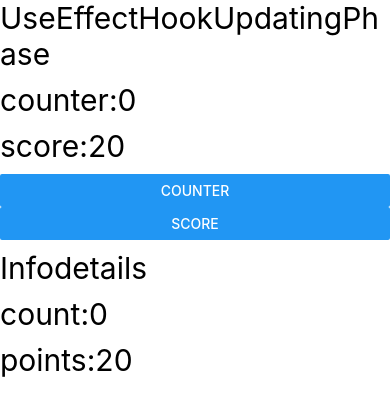
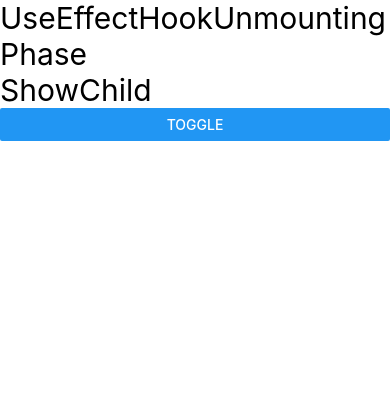
Before and after one commit to bhattk64/React-Native-Practice, a React Native app: screen / in a window 390 px wide. Shown: the top 416 px of the page. Built offline with nearby package versions, Linux system fonts and the light colour scheme.

Commit message:
use effect hook for unmounting phase

```diff
--- a/App.jsx
+++ b/App.jsx
@@ -2,7 +2,8 @@
 // import {Text,View,Button}from 'react-native'
 // import First from './src/components/First'
 import {View} from 'react-native'
-import UseEffectHookUpdatingPhase from './src/components/UseEffectHookUpdatingPhase'
+import UseEffectHookUnmountingPhase from './src/components/UseEffectHookUnmountingPhase'
+// import UseEffectHookUpdatingPhase from './src/components/UseEffectHookUpdatingPhase'
 // import UseEffectHook from './src/components/UseEffectHook'
 // import ClassComponenets from './src/components/ClassComponenets'
 // import Grid from './src/components/Grid'
@@ -38,7 +39,8 @@
     {/* <Grid/> */}
      {/* <ClassComponenets/> */}
      {/* <UseEffectHook/> */}
-     <UseEffectHookUpdatingPhase/>
+     {/* <UseEffectHookUpdatingPhase/> */}
+     <UseEffectHookUnmountingPhase/>
     </View>
 
 
--- /dev/null
+++ b/src/components/ShowChild.jsx
@@ -0,0 +1,19 @@
+import { View, Text } from 'react-native'
+import React, { useEffect } from 'react'
+
+const ShowChild = () => {
+    useEffect(()=>{
+//    console.log('I am a child component')
+   return()=>{
+    console.log('Child Component Unmounted')
+   }
+    },[])
+
+  return (
+    <View>
+      <Text style={{fontSize:30}}>ShowChild</Text>
+    </View>
+  )
+}
+
+export default ShowChild
--- /dev/null
+++ b/src/components/UseEffectHookUnmountingPhase.jsx
@@ -0,0 +1,23 @@
+import { View, Text, Button } from 'react-native'
+import React, { useState } from 'react'
+import ShowChild from './ShowChild'
+
+
+const UseEffectHookUnmountingPhase = () => {
+    const[showChild,setShowChild]=useState(true)
+
+  return (
+    <View>
+      <Text style={{fontSize:30}}>UseEffectHookUnmountingPhase</Text>
+      {
+        showChild ? <ShowChild/> : null
+      }
+      <Button
+      title='Toggle' onPress={()=>
+        setShowChild(!showChild)}
+      />
+    </View>
+  )
+}
+
+export default UseEffectHookUnmountingPhase
```
